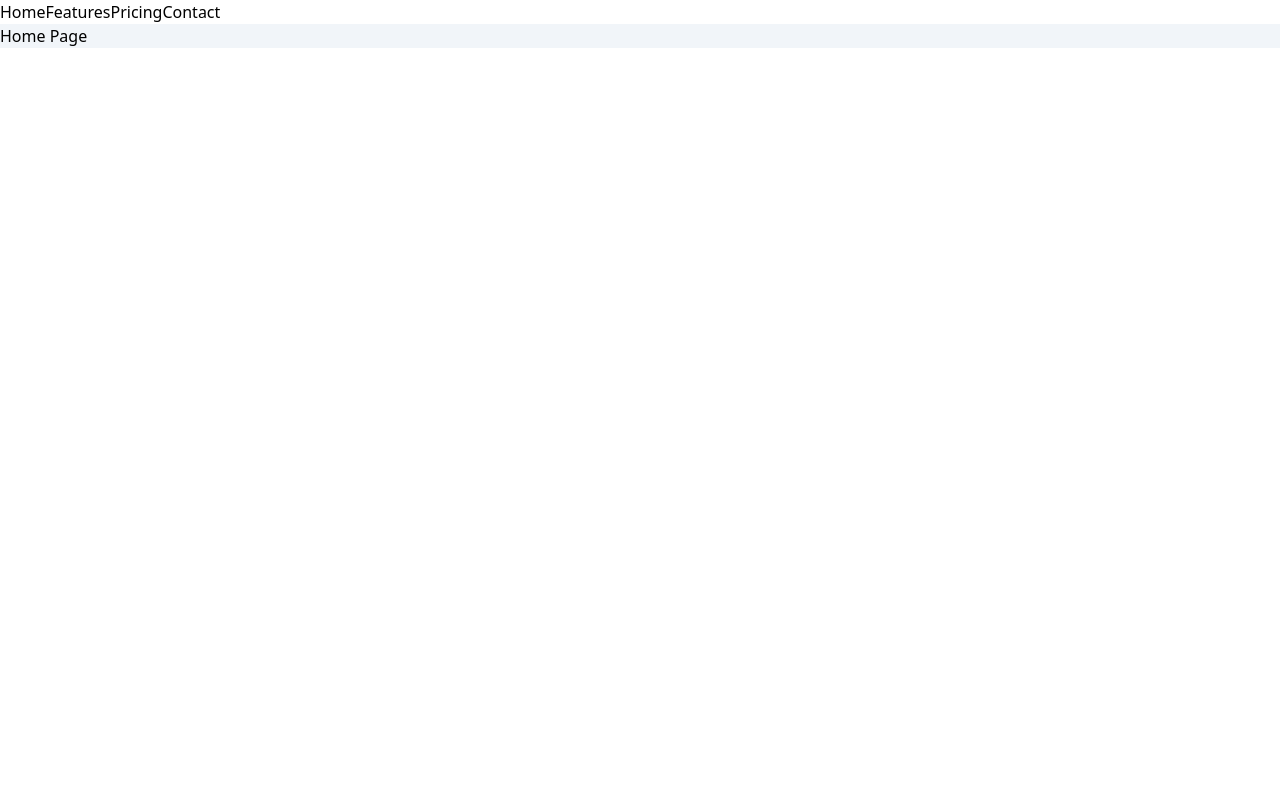
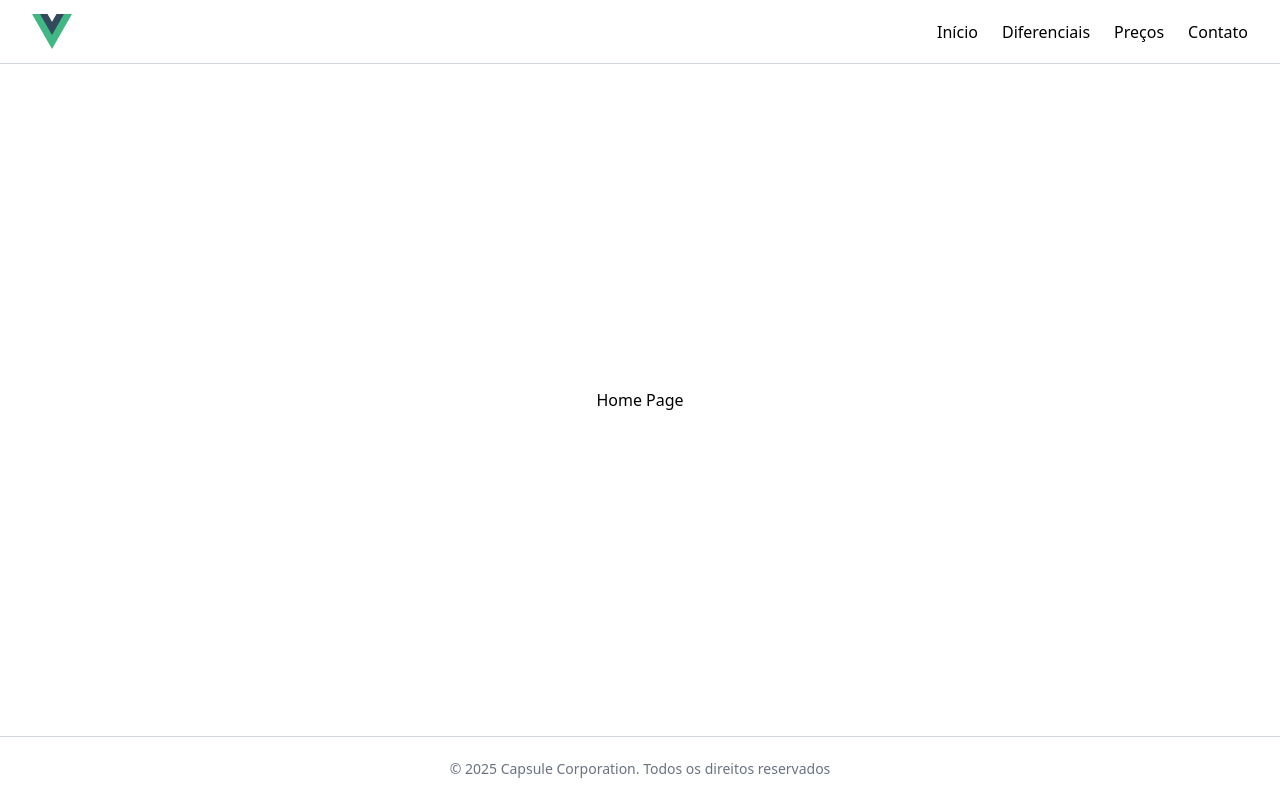
Before and after one commit to carlosxfelipe/vue-spa, a Vue app: page / in a window 1280 px wide. Built offline with nearby package versions, Linux system fonts and the light colour scheme; the HTML template or start-up script is replaced by a standard one.

Commit message:
refactor: update App.vue structure and improve navigation with RouterLink

```diff
--- a/src/App.vue
+++ b/src/App.vue
@@ -1,13 +1,31 @@
 <template>
-  <nav>
-    <a href="#/">Home</a>
-    <a href="#/features">Features</a>
-    <a href="#/pricing">Pricing</a>
-    <a href="#/contact">Contact</a>
-  </nav>
-  <main class="bg-slate-100"><RouterView /></main>
+  <div class="flex flex-col h-screen">
+    <header class="flex items-center h-14 px-4 border-b border-gray-300 sm:h-16 md:px-6 lg:px-8">
+      <div>
+        <a class="flex items-center gap-2 font-semibold" href="#">
+          <img alt="Vue logo" class="logo" src="@/assets/logo.svg" width="40" height="40" />
+        </a>
+      </div>
+      <nav class="ml-auto space-x-4 flex items-center h-10 sm:space-x-6">
+        <RouterLink to="/">Início</RouterLink>
+        <RouterLink to="/features">Diferenciais</RouterLink>
+        <RouterLink to="/pricing">Preços</RouterLink>
+        <RouterLink to="/contact">Contato</RouterLink>
+      </nav>
+    </header>
+
+    <main class="flex-1 flex items-center justify-center py-6">
+      <RouterView />
+    </main>
+
+    <footer class="flex items-center h-14 px-4 border-t border-gray-300 sm:h-16 md:px-6 lg:px-8">
+      <p class="flex-1 text-sm text-gray-500 text-center">
+        © {{ currentYear }} Capsule Corporation. Todos os direitos reservados
+      </p>
+    </footer>
+  </div>
 </template>
 
-<script setup lang="ts"></script>
-
-<style scoped></style>
+<script setup lang="ts">
+const currentYear = new Date().getFullYear()
+</script>
--- a/src/router/index.ts
+++ b/src/router/index.ts
@@ -1,8 +1,8 @@
-import { createRouter, createWebHashHistory } from 'vue-router'
+import { createRouter, createWebHistory } from 'vue-router'
 import HomePage from '@/modules/landing/pages/HomePage.vue'
 
 const router = createRouter({
-  history: createWebHashHistory(import.meta.env.BASE_URL),
+  history: createWebHistory(import.meta.env.BASE_URL),
   routes: [
     {
       path: '/',
```
